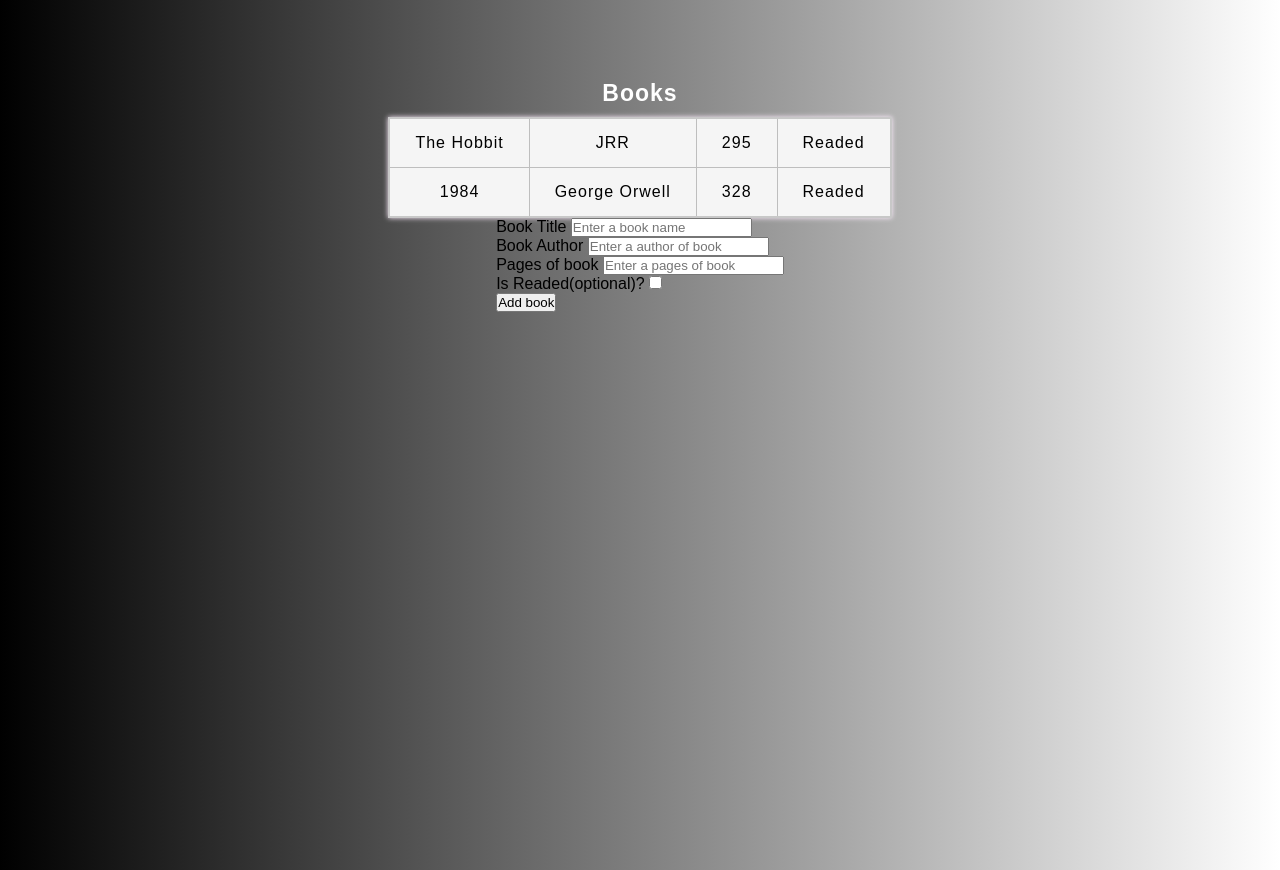
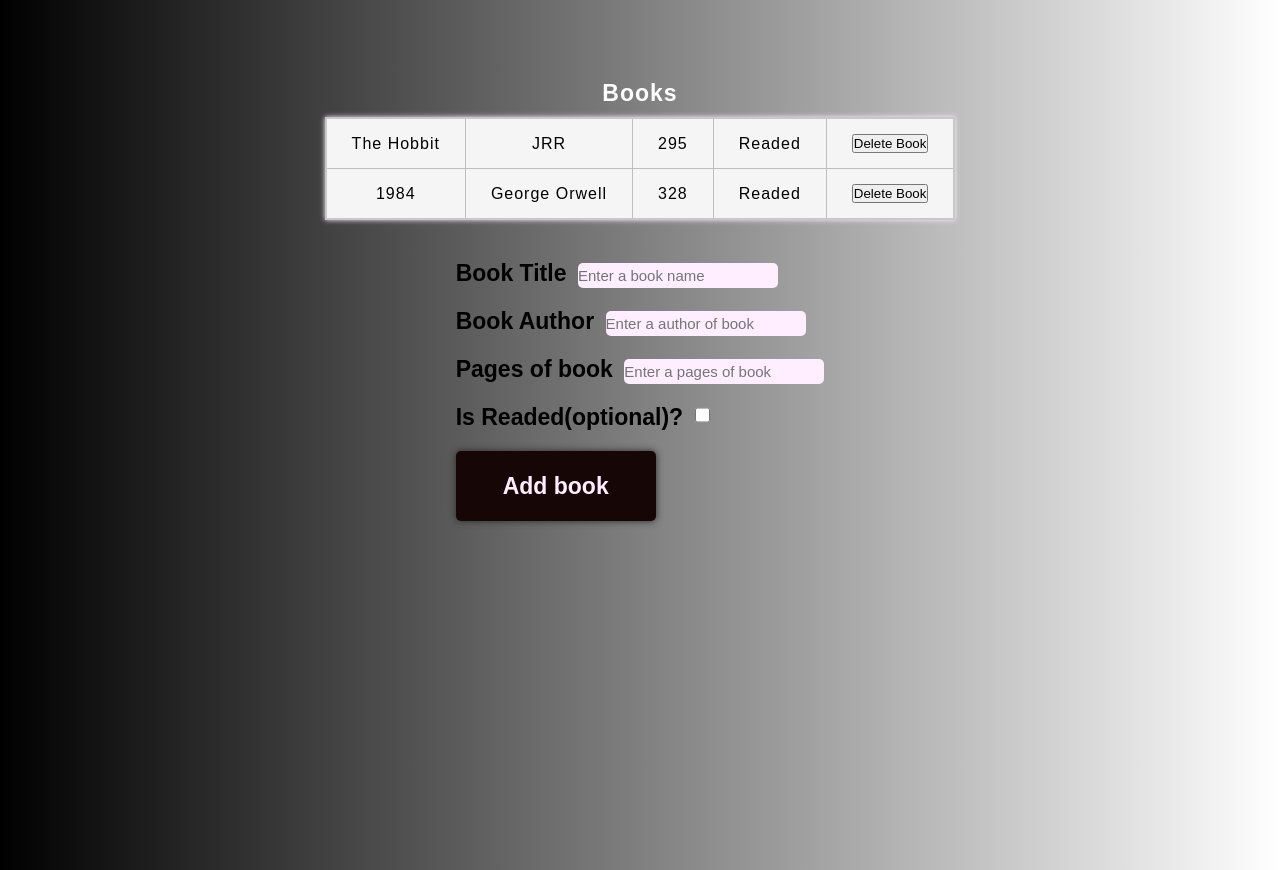
Before and after one commit to MarfinCLX/TOP-Library, a plain HTML site: page index.html in a window 1280 px wide. Drawn offline with Linux system fonts and the light colour scheme.

Commit message:
Added a JS logic to delete a book by button

```diff
--- a/index.html
+++ b/index.html
@@ -24,19 +24,19 @@
     <div class="form-container">
         <form action="#" method="get">
             <div class="form-content">
-            <div class="book-title-container">
+            <div class="book-title-container input-container">
             <label for="bookTitle">Book Title</label>
             <input type="text" name="bookTitle" id="bookTitle" class="book-title" placeholder="Enter a book name" required>
             </div>
-            <div class="book-author-container">
+            <div class="book-author-container input-container">
             <label for="bookAuthor">Book Author</label>
             <input type="text" name="bookAuthor" id="bookAuthor" class="book-author" placeholder="Enter a author of book" required>
             </div>
-            <div class="book-pages-container">
+            <div class="book-pages-container input-container">
             <label for="bookPages">Pages of book</label>
             <input type="num" name="bookPages" id="bookPages" class="book-pages" placeholder="Enter a pages of book" required>
             </div>
-            <div class="is-read-container">
+            <div class="is-read-container input-container">
             <label for="isRead">Is Readed(optional)?</label>
             <input type="checkbox" id="isRead" class="is-read">
             </div>
--- a/script.js
+++ b/script.js
@@ -45,10 +45,28 @@ function filterLibrary () {
     const readCell = document.createElement('td');
     readCell.textContent = book.read;
 
-    row.append(titleCell, authorCell, pagesCell, readCell);
+    const deleteBtnCell = document.createElement('td');
+    const deleteBookBtn = document.createElement('button');
+    deleteBookBtn.textContent = "Delete Book";
+    deleteBookBtn.classList.add('delete-btn');
+    deleteBookBtn.dataset.id = book.id;
+
+    deleteBtnCell.appendChild(deleteBookBtn);
+    row.append(titleCell, authorCell, pagesCell, readCell, deleteBtnCell);
     tbody.appendChild(row);
     table.appendChild(tbody);
     div.appendChild(table);
+
+    tbody.addEventListener('click', e => {
+      if (!e.target.classList.contains('delete-btn')) return;
+
+      const bookId = e.target.dataset.id;
+      const index = myLibrary.findIndex(book => book.id === bookId);
+      if (index !== -1) {
+  myLibrary.splice(index, 1);
+}
+      filterLibrary();
+    })
   })
 }
 
@@ -68,23 +86,3 @@ form.addEventListener('submit', e => {
   addBookToLibrary(bookTitle, bookAuthor, bookPages, readStatus);
   filterLibrary();
 })
-
-/* function TheHobbit () {
-     if (!new.target) {
-    throw Error("You must use the 'new' operator to call the constructor");
-  };
-
-  this.title = "The Hobbit",
-  this.author = "J.R.R",
-  this.pages = 295,
-  this.read = "Not ready yet",
-  this.getInfo = function info () {
-    console.log(`${this.title} by ${this.author}. Tolkien, ${this.pages} pages, ${this.read}`);
-  };
-};
-
-const book = new TheHobbit();
-
-book.getInfo();
-
-*/
--- a/style.css
+++ b/style.css
@@ -54,3 +54,49 @@ caption {
   font-size: 23px;
   font-weight: 600;
 }
+
+.form-container {
+  margin-top: 40px;
+}
+
+.book-title, .book-author, .book-pages {
+  width: 200px;
+  height: 25px;
+  background-color: #fef;
+  color: #000;
+  font-size: 15px;
+  font-weight: 450;
+  border: none;
+  border-radius: 5px;
+  transition: all 0.2s ease;
+}
+
+label {
+  font-size: 23px;
+  margin-right: 7px;
+  color: #000;
+  font-weight: 550;
+}
+
+.input-container {
+  padding-bottom: 20px;
+}
+
+.is-read {
+  width: 15px;
+  height: 20px;
+}
+
+.submit-btn {
+  color: #fef;
+  background-color: rgb(22, 6, 6);
+  width: 200px;
+  height: 70px;
+  font-size: 23px;
+  font-weight: 550;
+  border: none;
+  border-radius: 5px;
+  padding: 15px 20px;
+  box-shadow: 0 0 7px #2b2a2a;
+  cursor: pointer;
+}
```
